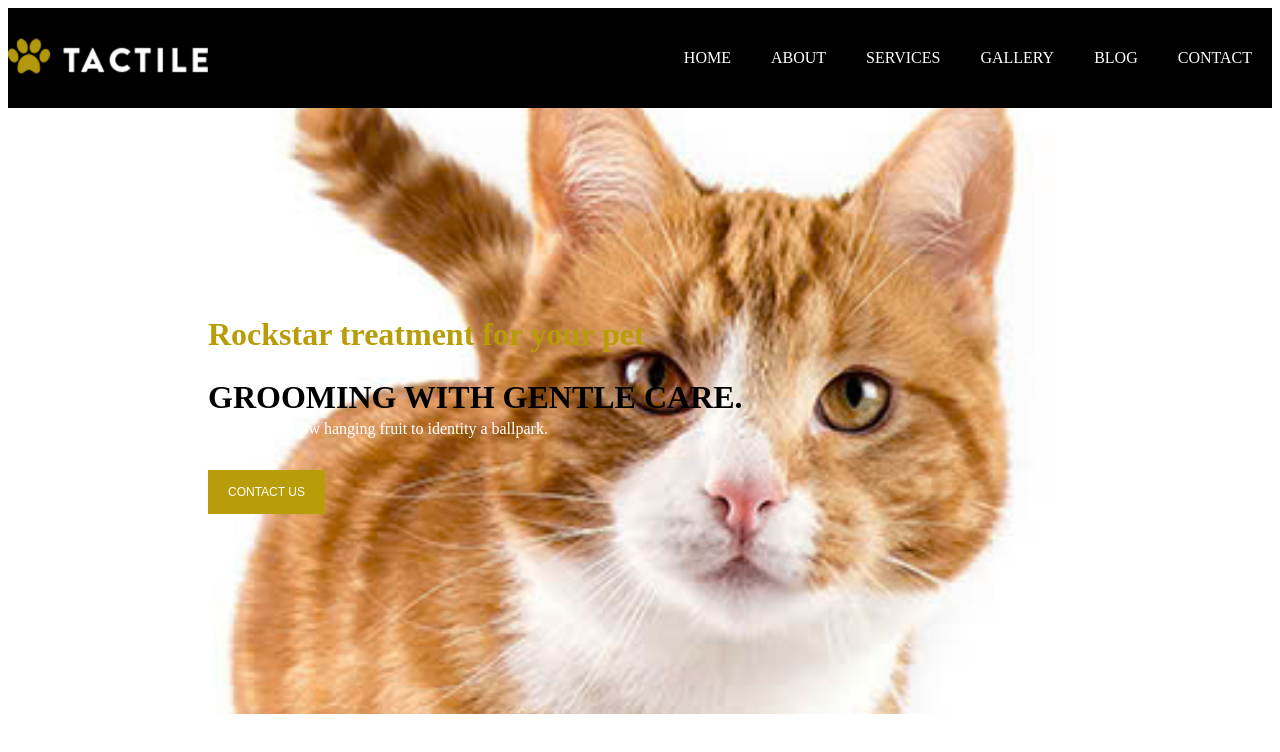
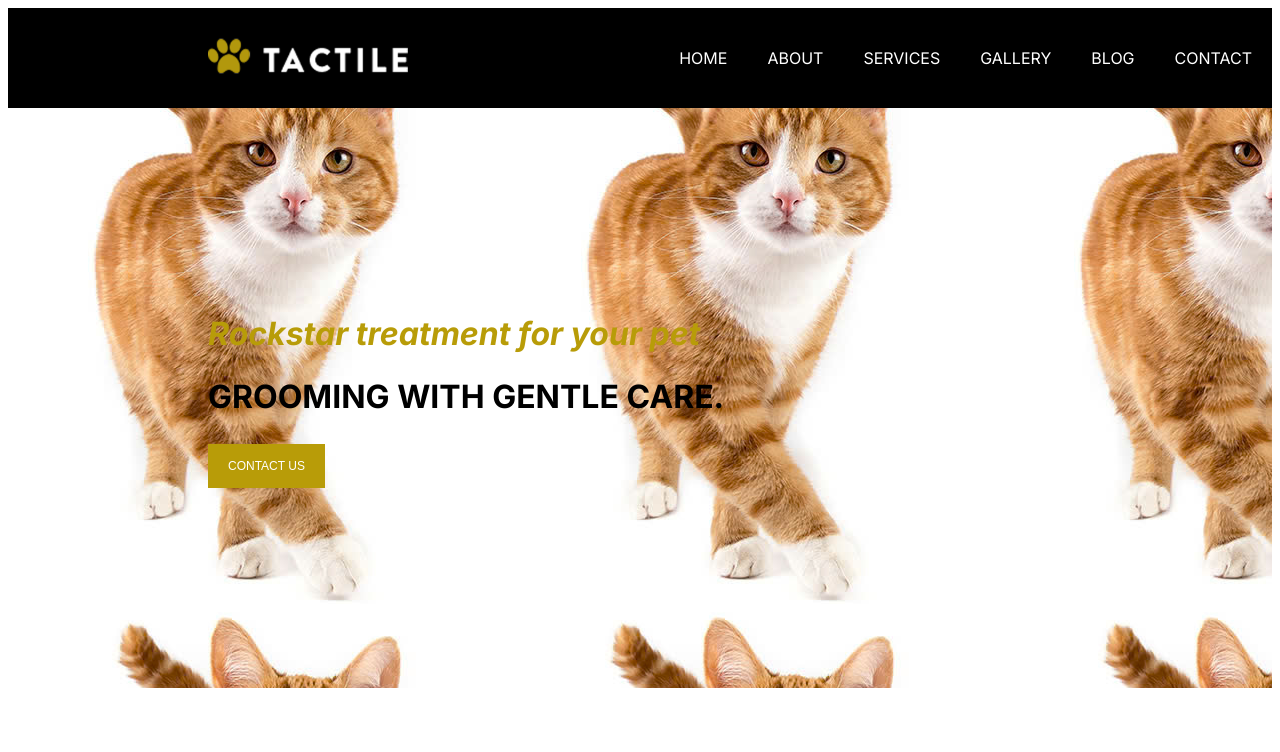
Before and after one commit to soo-ah-yu/baithi2, a plain HTML site: page index.html in a window 1280 px wide. Shown: the top 752 px of the page. Drawn offline with Linux system fonts and the light colour scheme.

Commit message:
Update index.html

```diff
--- a/index.html
+++ b/index.html
@@ -4,11 +4,17 @@
     <meta charset="UTF-8">
     <meta name="viewport" content="width=device-width, initial-scale=1.0">
     <title>Bai thi</title>
+    <link rel="preconnect" href="https://fonts.googleapis.com">
+    <link rel="preconnect" href="https://fonts.gstatic.com" crossorigin>
+    <link href="https://fonts.googleapis.com/css2?family=Inter:ital,opsz,wght@0,14..32,100..900;1,14..32,100..900&display=swap" rel="stylesheet">
+    <link href="https://fonts.googleapis.com/css2?family=Inter:ital,opsz,wght@1,14..32,100..900&display=swap" rel="stylesheet">
     <style>
-
         .header{
             background: url(meo.jpg);
-            background-size: cover;
+            font-family: "Inter", sans-serif;
+            font-optical-sizing: auto;
+            font-weight: <weight>;
+            font-style: normal;
         }
         .header .nav{
             width: 100%;
@@ -21,6 +27,7 @@
         }
         .header .nav .logo{
             width: 50%;
+            margin-left: 200px;
         }
         .header .nav .logo img{
             width: 200px;
@@ -54,6 +61,10 @@
         }
         .theme{
             color: #b89c08;
+            font-family: "Inter", sans-serif;
+            font-optical-sizing: auto;
+            font-weight: <weight>;
+            font-style: italic;
         }
         .header button{
 		padding: 15px 20px;
@@ -87,7 +98,6 @@
         <div class="info">
             <h1> <span class="theme">Rockstar treatment for your pet </span></h1> <br>
             <h1><span class="red"> GROOMING WITH GENTLE CARE. </span></h1>
-            <p> Capitalise on low hanging fruit to identity a ballpark.</p>
             <button>CONTACT US</button>
         </div>
     </div>
```
